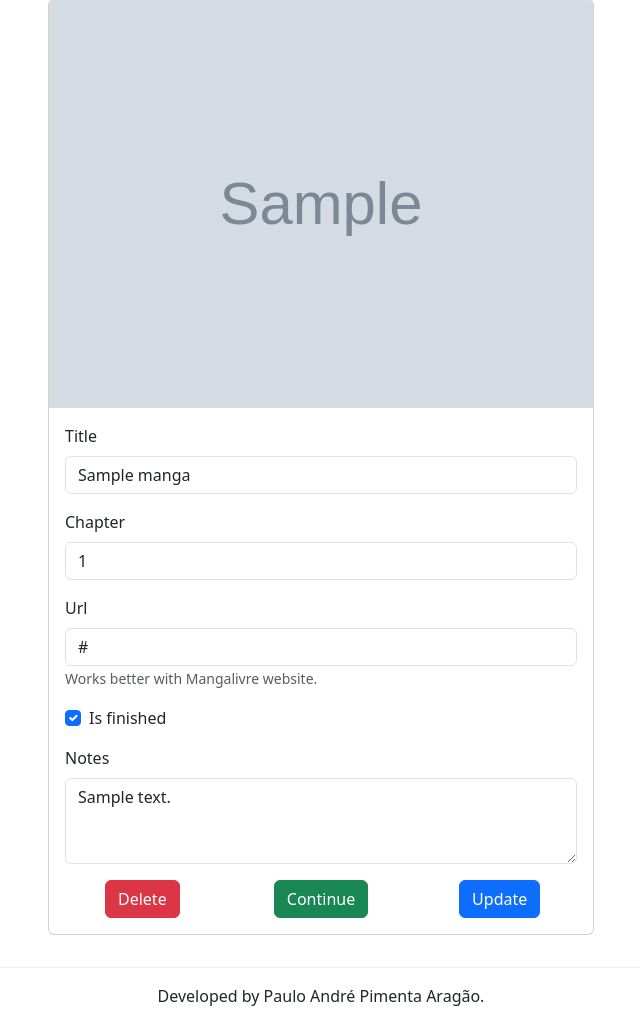
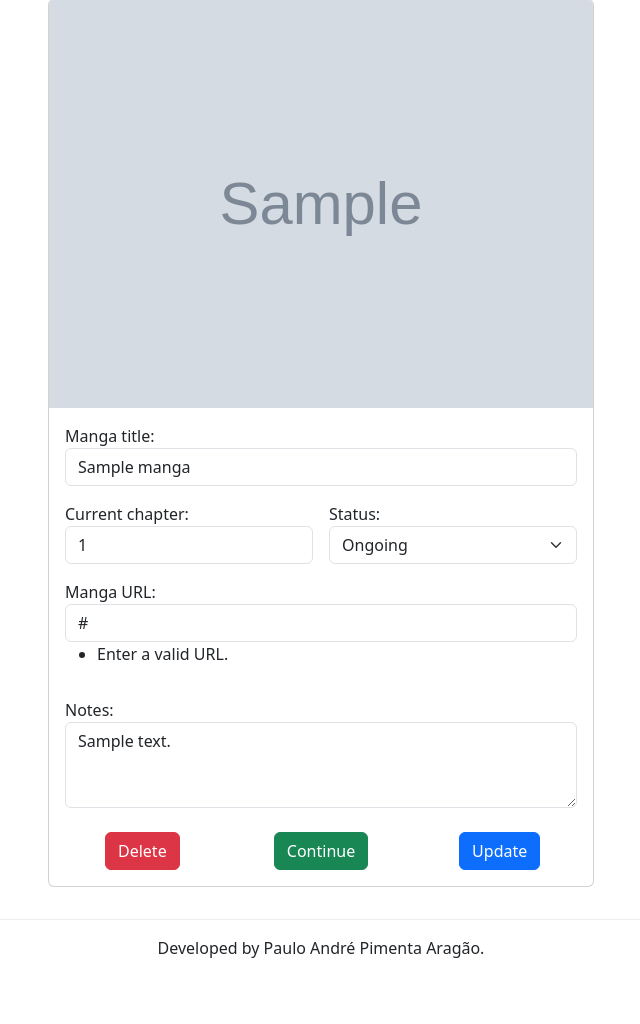
Before and after one commit to andre1003/manga-controller, a Django app: page /manga/update/00000000-0000-0000-0000-000000000001 in a window 1280 px wide. Shown: the part 137-1161 px from the top of the page, without its empty margins (319-959 px from the left). After the commit the page ends 1095 px from the top, so only its background shows below. Run offline with Django 4.2, Linux system fonts and the light colour scheme; a user stored in the database is signed in; tables that the repository leaves empty hold one stand-in row (values such as "Sample post"); grey boxes marked "Sample" are stand-in pictures; some libraries are stand-ins or nearby versions.

Commit message:
Adding Status - Now there are more status, like wish to read and dropped

```diff
--- a/mangas/forms.py
+++ b/mangas/forms.py
@@ -6,8 +6,7 @@ from mangas.models import Manga
 class MangaForm(forms.ModelForm):
     class Meta:
         model = Manga
-        fields = ['title', 'chapter', 'url', 'notes', 'image']
-
+        fields = ['title', 'chapter', 'url', 'notes', 'status', 'image']
         widgets = {
             'title': forms.TextInput(
                 attrs={
@@ -19,7 +18,7 @@ class MangaForm(forms.ModelForm):
             'chapter': forms.TextInput(
                 attrs={
                     'class': 'form-control',
-                    'placeholder': "Chapter you stopped"
+                    'placeholder': "Chapter"
                 }
             ),
 
@@ -29,12 +28,20 @@ class MangaForm(forms.ModelForm):
                     'placeholder': 'Manga URL'
                 }
             ),
+
             'notes': forms.Textarea(
                 attrs={
                     'class': 'form-control',
                     'placeholder': 'Insert additional info, links, etc.'
                 }
             ),
+
+            'status': forms.Select(
+                attrs={
+                    'class': 'form-select'
+                }
+            ),
+
             'image': forms.FileInput(
                 attrs={
                     'class': 'form-control'
@@ -46,9 +53,33 @@ class MangaForm(forms.ModelForm):
 class MangaUpdateForm(forms.ModelForm):
     class Meta:
         model = Manga
-        fields = ['title', 'chapter', 'url', 'is_finished', 'notes']
+        fields = ['title', 'chapter', 'url', 'status', 'notes']
 
         widgets = {
+            'title': forms.TextInput(
+                attrs={
+                    'class': 'form-control',
+                }
+            ),
+
+            'chapter': forms.TextInput(
+                attrs={
+                    'class': 'form-control',
+                }
+            ),
+
+            'url': forms.URLInput(
+                attrs={
+                    'class': 'form-control',
+                }
+            ),
+
+            'status': forms.Select(
+                attrs={
+                    'class': 'form-select'
+                }
+            ),
+
             'notes': forms.Textarea(
                 attrs={
                     'class': 'form-control',
--- a/mangas/models.py
+++ b/mangas/models.py
@@ -5,6 +5,13 @@ from users.models import User
 
 
 class Manga(models.Model):
+    STATUS_CHOICE = (
+        (0, 'Ongoing'),
+        (1, 'Finished'),
+        (2, 'Wish to read'),
+        (3, 'Dropped')
+    )
+
     id = models.UUIDField(primary_key=True, default=uuid4, editable=False)
 
     title = models.CharField(max_length=40)
@@ -13,7 +20,8 @@ class Manga(models.Model):
 
     url = models.URLField(max_length=200, default=None, blank=True, null=True, help_text='Works better with Mangalivre website.')
 
-    is_finished = models.BooleanField(default=False)
+    #is_finished = models.BooleanField(default=False)
+    status = models.IntegerField(choices=STATUS_CHOICE, default=0)
 
     notes = models.TextField(max_length=500, default='', blank=True, null=True)
 
--- a/mangas/templates/update_manga.html
+++ b/mangas/templates/update_manga.html
@@ -32,9 +32,50 @@
                 <div class="card-body">
                     <form method="post">
                         {% csrf_token %}
-                        {% bootstrap_form form %}
+                        <div class="row g-3">
+                            <div class="col-12">
+                                <div class="form-group">
+                                    <label for="{{ form.title.id_for_label }}">Manga title:</label>
+                                    {{ form.title }}
+                                    {{ form.title.errors }}
+                                </div>
+                            </div>
 
-                        <div class="row">
+                            <div class="col-6">
+                                <div class="form-group">
+                                    <label for="{{ form.chapter.id_for_label }}">Current chapter:</label>
+                                    {{ form.chapter }}
+                                    {{ form.chapter.errors }}
+                                </div>
+                            </div>
+
+                            <div class="col-6">
+                                <div class="form-group">
+                                    <label for="{{ form.status.id_for_label }}">Status:</label>
+                                    {{ form.status }}
+                                    {{ form.status.errors }}
+                                </div>
+                            </div>
+
+                            <div class="col-12">
+                                <div class="form-group">
+                                    <label for="{{ form.url.id_for_label }}">Manga URL:</label>
+                                    {{ form.url }}
+                                    {{ form.url.errors }}
+                                </div>
+                            </div>
+
+                            <div class="col-12">
+                                <div class="form-group">
+                                    <label for="{{ form.notes.id_for_label }}">Notes:</label>
+                                    {{ form.notes }}
+                                    {{ form.notes.errors }}
+                                </div>
+                            </div>
+                        </div>
+
+
+                        <div class="row mt-4">
                             <div class="col d-flex centering">
                                 <a href="{% url 'manga_delete' id %}" class="btn btn-danger"> Delete </a>
                             </div>
--- a/mangas/views.py
+++ b/mangas/views.py
@@ -28,13 +28,17 @@ def my_mangas(request):
     mangas = True if Manga.objects.filter(owner=request.user) else False
 
     if mangas:
-        finished_mangas = Manga.objects.filter(owner=request.user, is_finished=True)
-        active_mangas = Manga.objects.filter(owner=request.user, is_finished=False)
+        active_mangas = Manga.objects.filter(owner=request.user, status=0)
+        finished_mangas = Manga.objects.filter(owner=request.user, status=1)
+        wish_mangas = Manga.objects.filter(owner=request.user, status=2)
+        dropped_mangas = Manga.objects.filter(owner=request.user, status=3)
 
     context = {
         'mangas': mangas,
+        'active_mangas': active_mangas or None,
         'finished_mangas': finished_mangas or None,
-        'active_mangas': active_mangas or None,
+        'wish_mangas': wish_mangas or None,
+        'dropped_mangas': dropped_mangas or None,
     }
 
     return render(request, 'my_mangas.html', context)
@@ -44,25 +48,24 @@ def my_mangas(request):
 def manga_update(request, id):
     try:
         manga = Manga.objects.get(pk=id)
-        url = f'{manga.url}{manga.chapter}#/!page0'
         if request.method == 'GET':
             data = {
                 'title': manga.title,
                 'chapter': manga.chapter,
                 'url': manga.url,
-                'is_finished': manga.is_finished,
+                'status': manga.status,
                 'notes': manga.notes
             }
 
             form = MangaUpdateForm(data=data, instance=manga)
             img = manga.image
 
-            return render(request, 'update_manga.html', {'form': form, 'img': img, 'id': id, 'url': url})
+            return render(request, 'update_manga.html', {'form': form, 'img': img, 'id': id, 'url': manga.url})
 
         elif request.method == 'POST':
             form = MangaUpdateForm(request.POST, instance=manga)
             form.save()
-            return redirect('my_mangas')
+            return redirect('manga_update', id)
 
     except:
         messages.error(request, 'Something went wrong when updating manga!')
```
Also changed, not shown: mangas/templates/manga_register.html (+9 -1 lines), mangas/templates/my_mangas.html (+49 -5 lines), mangas/migrations/0008_remove_manga_is_finished_manga_status.py (added).
